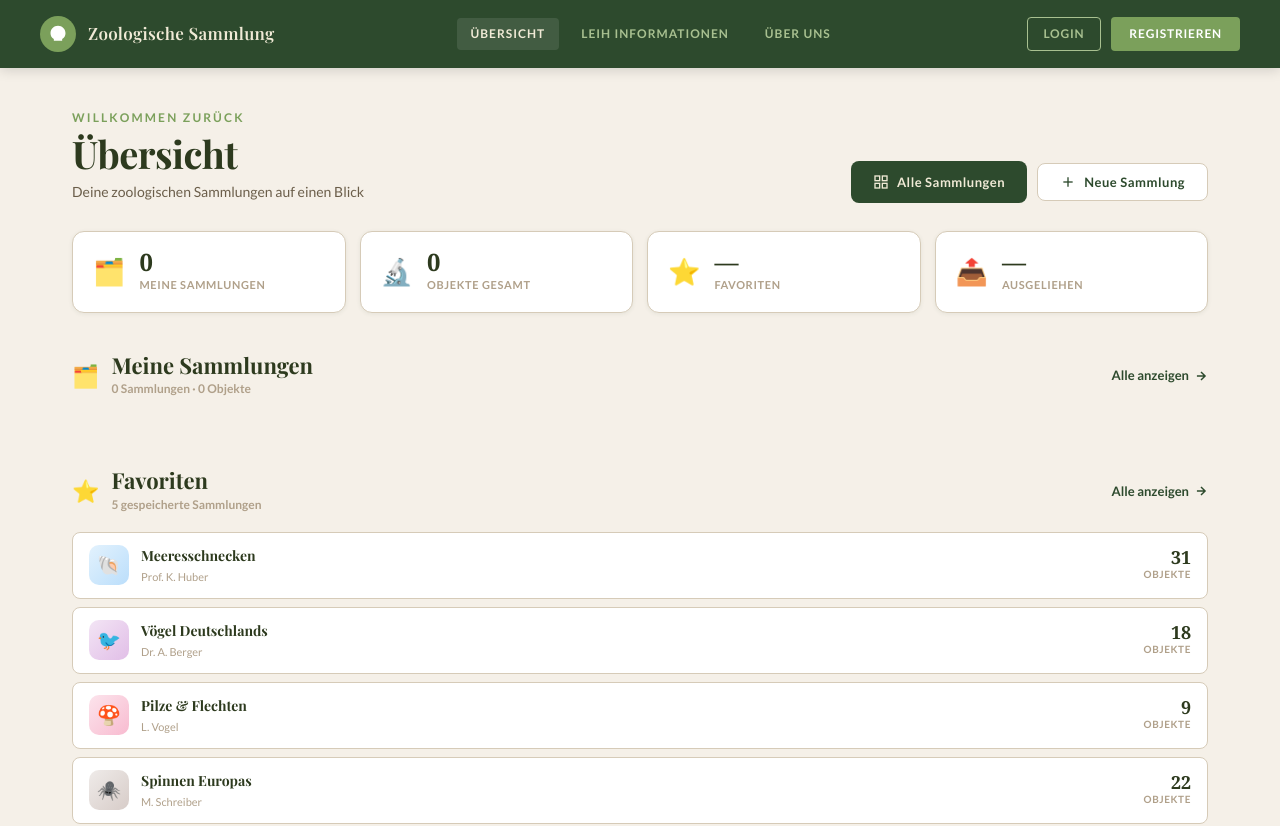
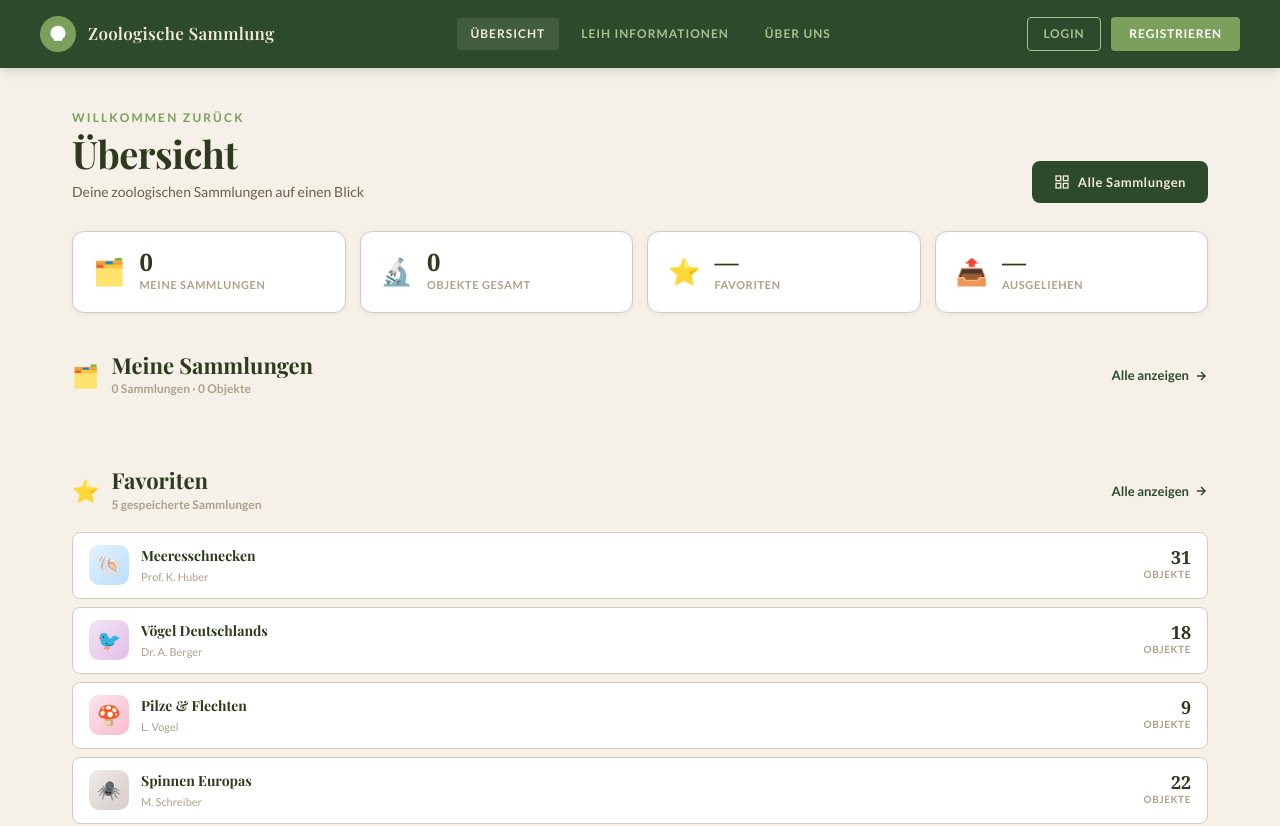
Before and after one commit to rayan142z/zoological-collection, an Angular app in the folder zoolog-web/: page /dashboard in a window 1280 px wide. Shown: the top 826 px of the page. Built offline with nearby package versions, Linux system fonts and the light colour scheme.

Commit message:
Hide hero Neue Sammlung button for logged-out users

```diff
--- a/zoolog-web/src/app/pages/dashboard/dashboard.html
+++ b/zoolog-web/src/app/pages/dashboard/dashboard.html
@@ -12,12 +12,14 @@
         <svg width="16" height="16" viewBox="0 0 24 24" fill="none" stroke="currentColor" stroke-width="2"><rect x="3" y="3" width="7" height="7"/><rect x="14" y="3" width="7" height="7"/><rect x="3" y="14" width="7" height="7"/><rect x="14" y="14" width="7" height="7"/></svg>
         Alle Sammlungen
       </a>
+      @if (auth.currentUser()) {
         <button routerLink="/collections/new" class="secondary-button">
           <svg width="16" height="16" viewBox="0 0 24 24" fill="none" stroke="currentColor" stroke-width="2">
             <line x1="12" y1="5" x2="12" y2="19"/><line x1="5" y1="12" x2="19" y2="12"/>
           </svg>
           Neue Sammlung
         </button>
+      }
     </div>
   </div>
 
```
Lines whose indentation alone changed are shown as unchanged.
